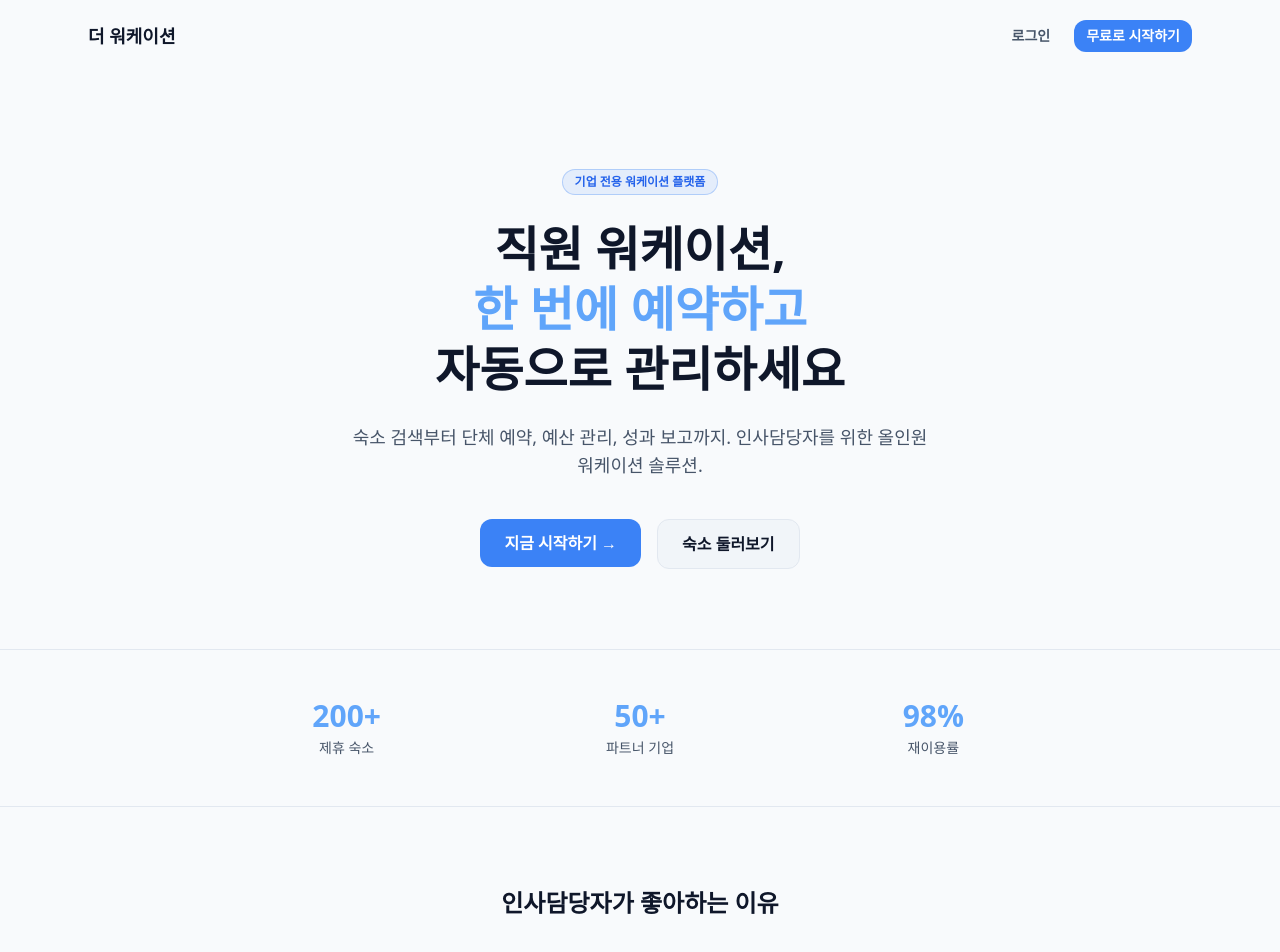
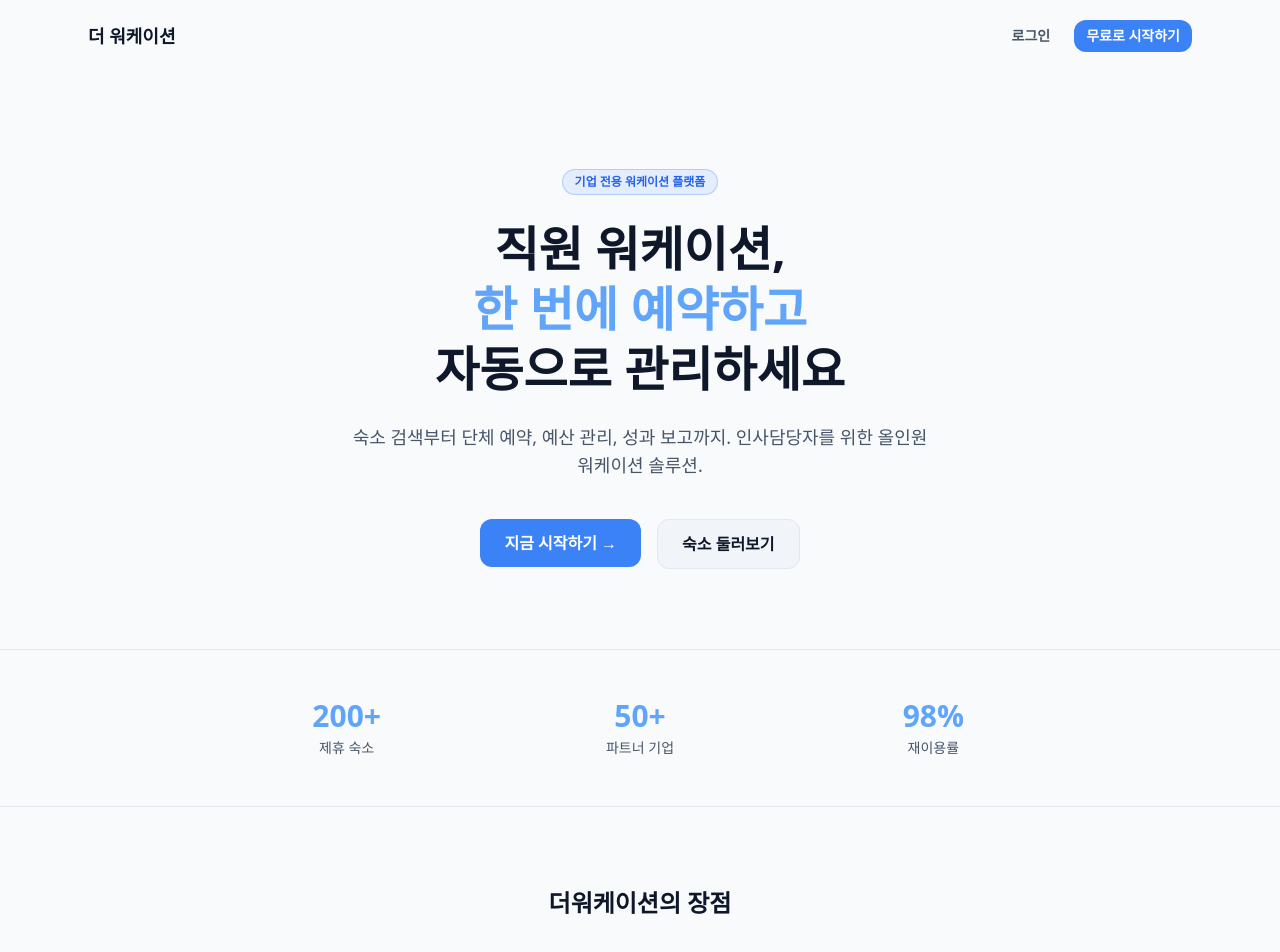
Before and after one commit to jm-potter/the_workation_app, a Next.js app in the folder workation-app/: page / in a window 1280 px wide. Shown: the top 952 px of the page. Built offline with nearby package versions, Linux system fonts and the light colour scheme.

Commit message:
메인 페이지 텍스트 수정: 인사담당자가 좋아하는 이유 → 더워케이션의 장점

```diff
--- a/workation-app/app/(main)/page.tsx
+++ b/workation-app/app/(main)/page.tsx
@@ -59,7 +59,7 @@
 
       {/* 기능 3가지 */}
       <section className="max-w-5xl mx-auto px-6 py-20">
-        <h2 className="text-2xl font-bold text-center mb-12">인사담당자가 좋아하는 이유</h2>
+        <h2 className="text-2xl font-bold text-center mb-12">더워케이션의 장점</h2>
         <div className="grid grid-cols-3 gap-6">
           {[
             {
```
